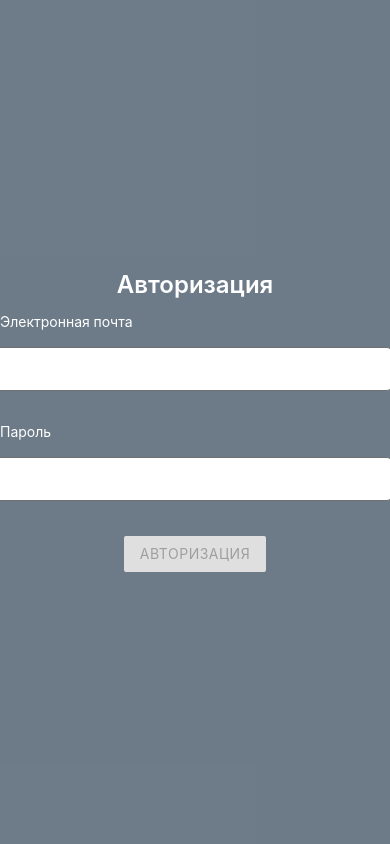
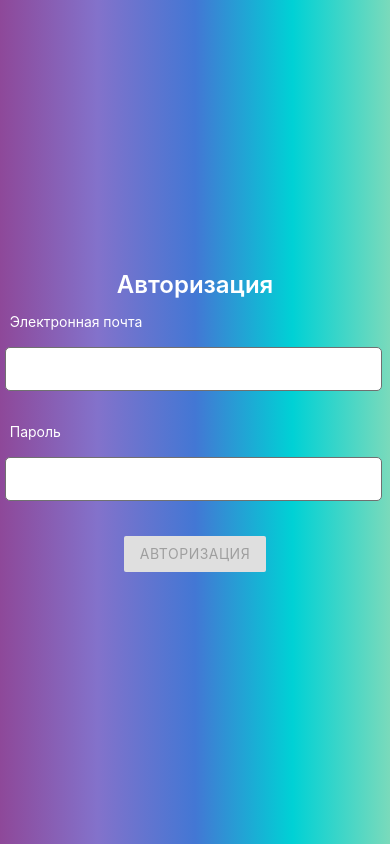
Before and after one commit to deniskorotaevsky/store-React-, a React (Create React App) app: page / in a window 390 px wide. Built offline with nearby package versions, Linux system fonts and the light colour scheme.

Commit message:
form-Adaptive

```diff
--- a/src/component/Layout/Layout.jsx
+++ b/src/component/Layout/Layout.jsx
@@ -28,7 +28,6 @@ const Layout = () => {
                     Магазин
                 </NavLink>
             </div>
-
             <Outlet />
         </>
     );
--- a/src/component/Login/Login.module.css
+++ b/src/component/Login/Login.module.css
@@ -5,7 +5,8 @@
    margin: 0 auto;
    width: 100vw;
    height: 100vh;
-   background-color: rgba(3, 26, 51, 0.575);
+   background: -webkit-linear-gradient(90deg, #8e4899, #8372cb, #4377d4, #00d1d5, #7adabb);
+   background: linear-gradient(90deg, #8e4899, #8372cb, #4377d4, #00d1d5, #7adabb);
  }
 
  .title {
@@ -19,8 +20,9 @@
 
  .registration_input {
    width: 430px;
-   margin: 0 auto;
+   margin: 0 10px;
    margin: 65px 0;
+
  }
 
  input:not([type]),
@@ -40,3 +42,10 @@
    font-size: 14px;
    color: rgb(255, 255, 255);
  }
+
+ @media (max-width: 575px) {
+  .registration_input {
+    width: 95vw;
+    max-width: 437px;
+  }
+ }
```
